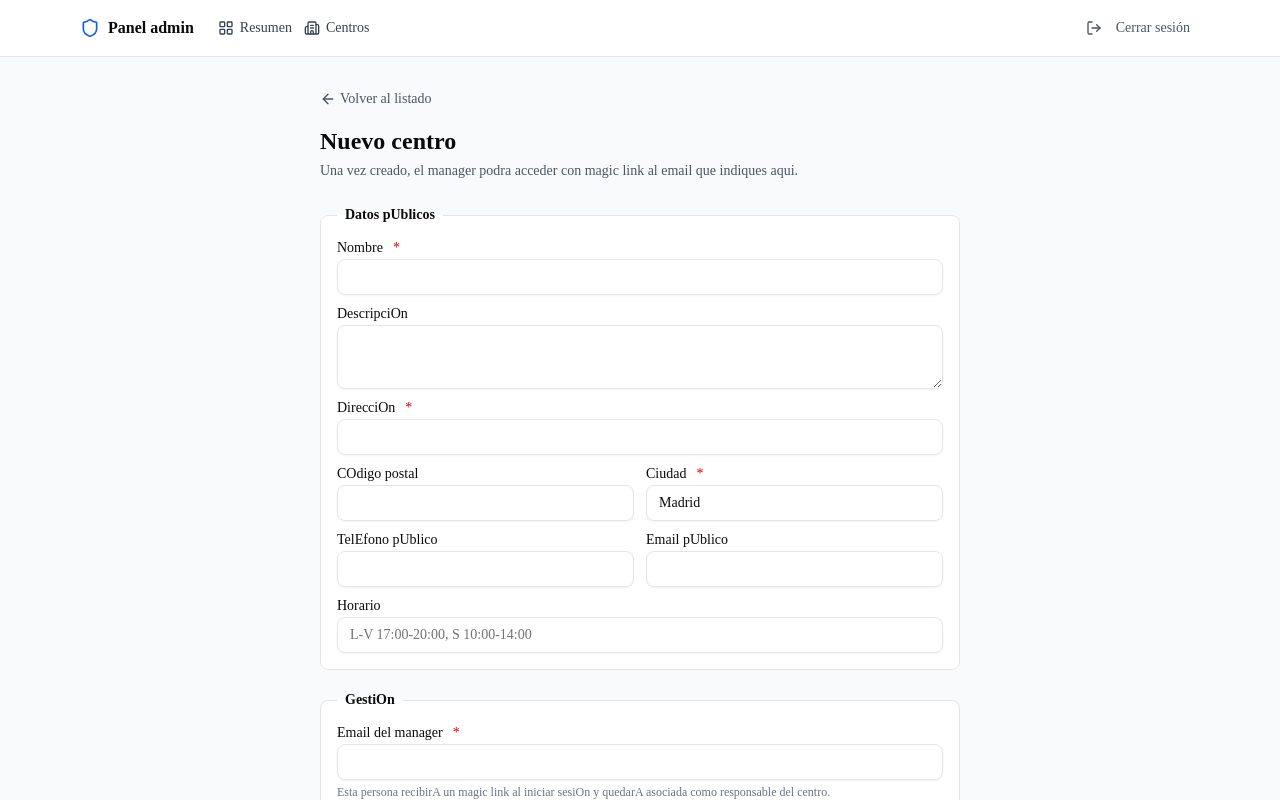
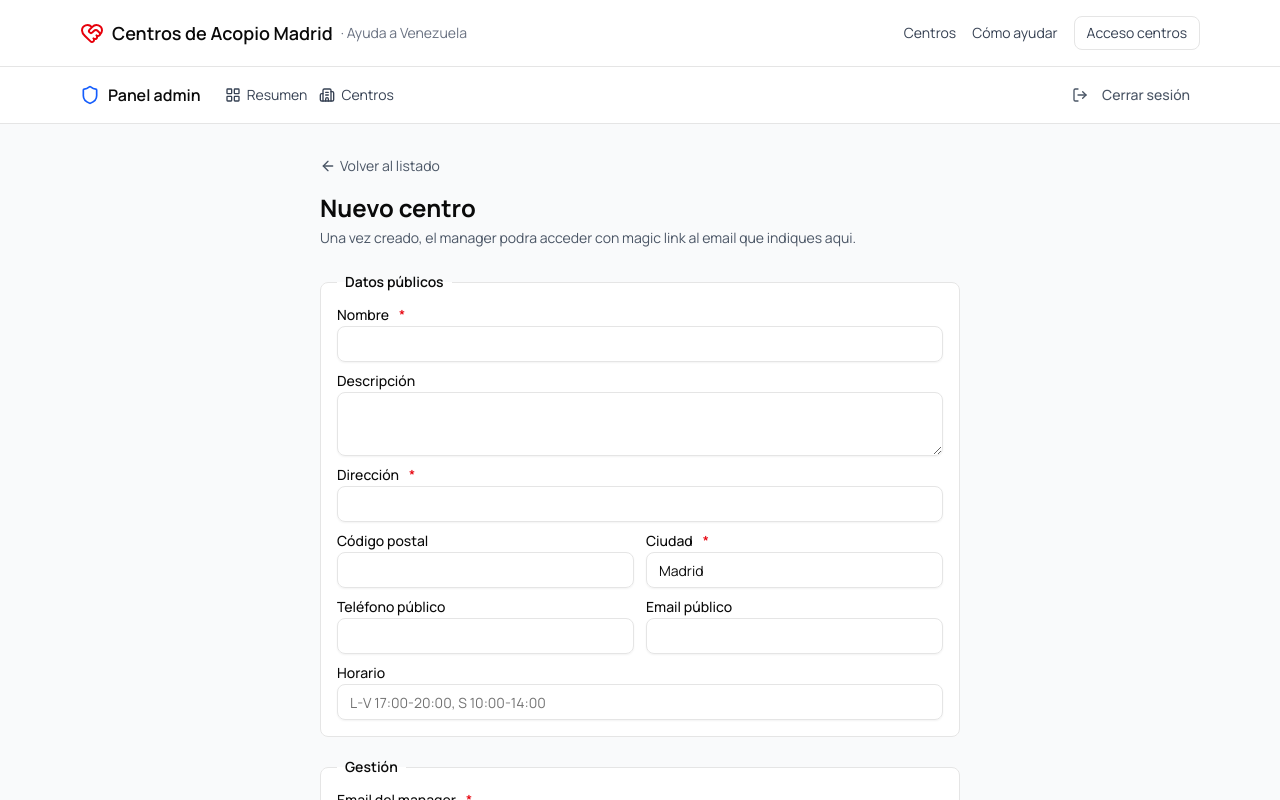
Before and after one commit to andreslongueirarengifo/centros-acopio, a Next.js app: page /admin/centers/new in a window 1280 px wide. Shown: the top 800 px of the page. Built offline with nearby package versions, Linux system fonts and the light colour scheme; no server answers.

Commit message:
feat: added styles and nav and footer

```diff
--- a/src/app/layout.tsx
+++ b/src/app/layout.tsx
@@ -1,16 +1,14 @@
-import type { Metadata } from "next";
-import { Geist, Geist_Mono } from "next/font/google";
-import "./globals.css";
+import type { Metadata } from 'next'
+import { Manrope } from 'next/font/google'
+import { SiteHeader } from '@/components/site-header'
+import { SiteFooter } from '@/components/site-footer'
+import { Toaster } from '@/components/ui/sonner'
+import './globals.css'
 
-const geistSans = Geist({
-  variable: "--font-geist-sans",
-  subsets: ["latin"],
-});
-
-const geistMono = Geist_Mono({
-  variable: "--font-geist-mono",
-  subsets: ["latin"],
-});
+const manrope = Manrope({
+  subsets: ['latin'],
+  display: 'swap',
+})
 
 export const metadata: Metadata = {
   title: "Create Next App",
@@ -19,15 +17,17 @@ export const metadata: Metadata = {
 
 export default function RootLayout({
   children,
-}: Readonly<{
-  children: React.ReactNode;
-}>) {
+}: {
+  children: React.ReactNode
+}) {
   return (
-    <html
-      lang="en"
-      className={`${geistSans.variable} ${geistMono.variable} h-full antialiased`}
-    >
-      <body className="min-h-full flex flex-col">{children}</body>
+    <html lang="es">
+      <body className={`${manrope.className} flex min-h-screen flex-col bg-stone-50`}>
+        <SiteHeader />
+        <main className="flex-1">{children}</main>
+        <SiteFooter />
+        <Toaster />
+      </body>
     </html>
-  );
+  )
 }
--- a/src/components/admin/center-form.tsx
+++ b/src/components/admin/center-form.tsx
@@ -19,23 +19,23 @@ export function NewCenterForm() {
 
   return (
     <form action={action} className="space-y-5">
-      <FieldGroup title="Datos pUblicos">
+      <FieldGroup title="Datos públicos">
         <Field label="Nombre" name="name" required maxLength={120} />
         <Field
-          label="DescripciOn"
+          label="Descripción"
           name="description"
           textarea
           rows={2}
           maxLength={500}
         />
-        <Field label="DirecciOn" name="address" required maxLength={200} />
+        <Field label="Dirección" name="address" required maxLength={200} />
         <div className="grid gap-3 sm:grid-cols-2">
-          <Field label="COdigo postal" name="postal_code" maxLength={10} />
+          <Field label="Código postal" name="postal_code" maxLength={10} />
           <Field label="Ciudad" name="city" defaultValue="Madrid" required />
         </div>
         <div className="grid gap-3 sm:grid-cols-2">
-          <Field label="TelEfono pUblico" name="public_phone" />
-          <Field label="Email pUblico" name="public_email" type="email" />
+          <Field label="Teléfono público" name="public_phone" />
+          <Field label="Email público" name="public_email" type="email" />
         </div>
         <Field
           label="Horario"
@@ -44,7 +44,7 @@ export function NewCenterForm() {
         />
       </FieldGroup>
 
-      <FieldGroup title="GestiOn">
+      <FieldGroup title="Gestión">
         <Field
           label="Email del manager"
           name="manager_email"
@@ -61,7 +61,7 @@ export function NewCenterForm() {
 
       <FieldGroup
         title="Coordenadas (opcional)"
-        description="Si los dejas vacIos, las coordenadas se calcularan automAticamente a partir de la direcciOn."
+        description="Si los dejas vacIos, las coordenadas se calcularan automAticamente a partir de la dirección."
       >
         <div className="grid gap-3 sm:grid-cols-2">
           <Field
```
